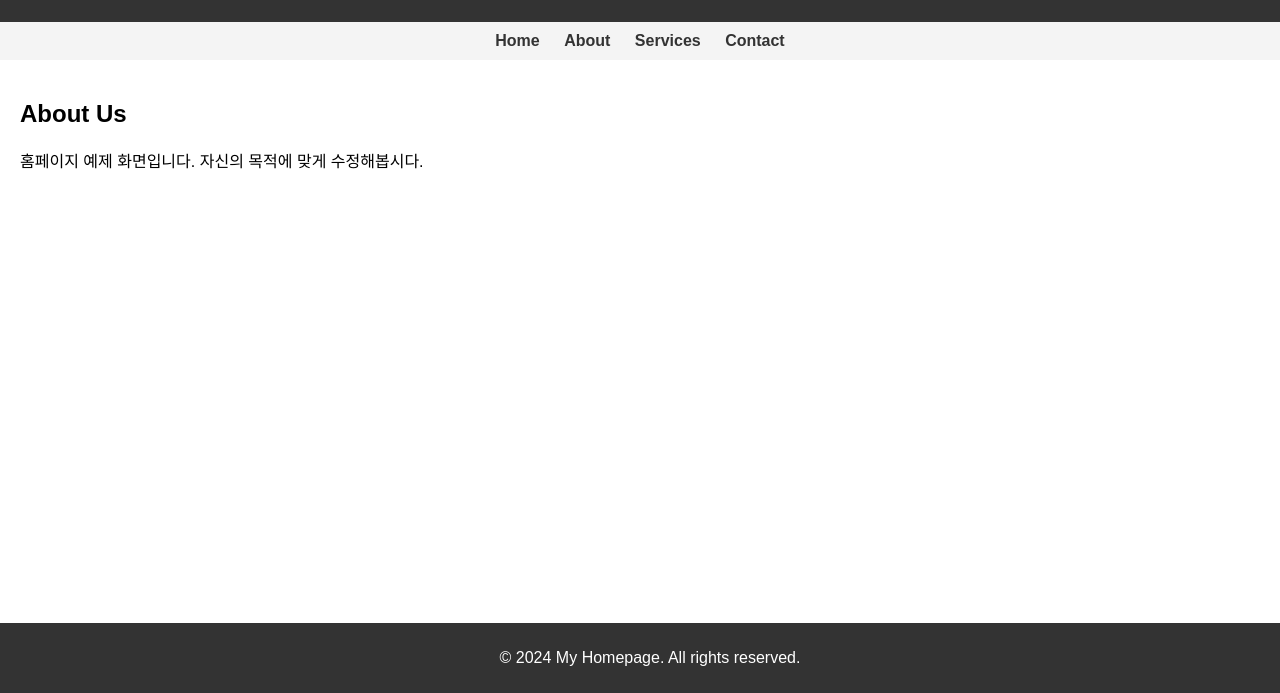
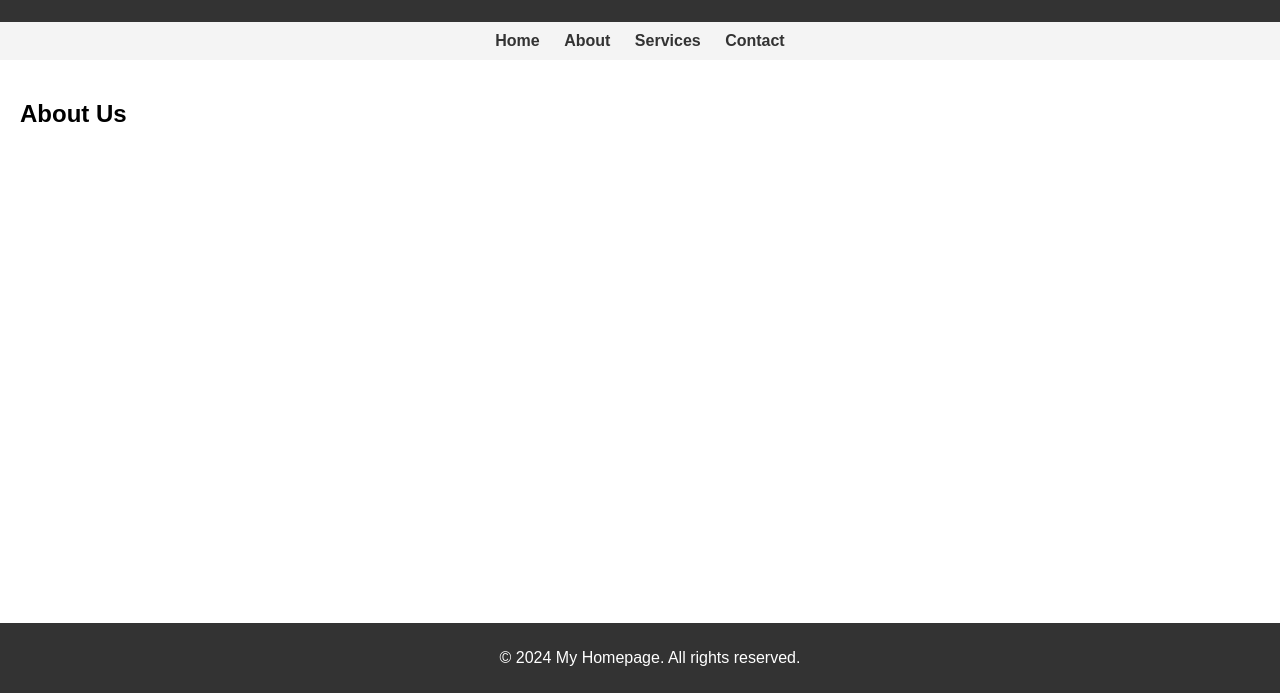
Before and after one commit to contrailgo/contrails.github.io, a plain HTML site: page index.html in a window 1280 px wide. Shown: the part 107-800 px from the top of the page. Drawn offline with Linux system fonts and the light colour scheme.

Commit message:
Update index.html

```diff
--- a/index.html
+++ b/index.html
@@ -56,7 +56,7 @@
 
     <main>
         <h2>About Us</h2>
-        <p>홈페이지 예제 화면입니다. 자신의 목적에 맞게 수정해봅시다.</p>
+
     </main>
 
     <footer>
```
